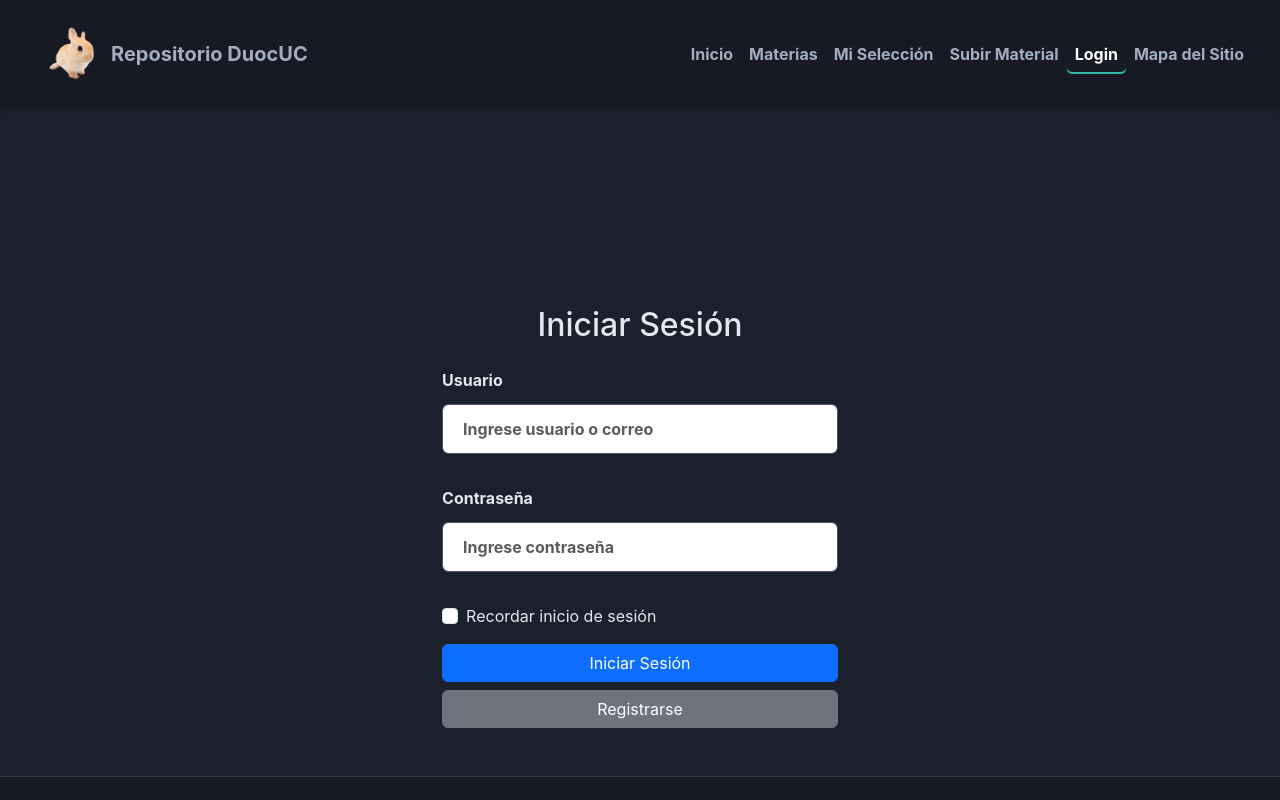
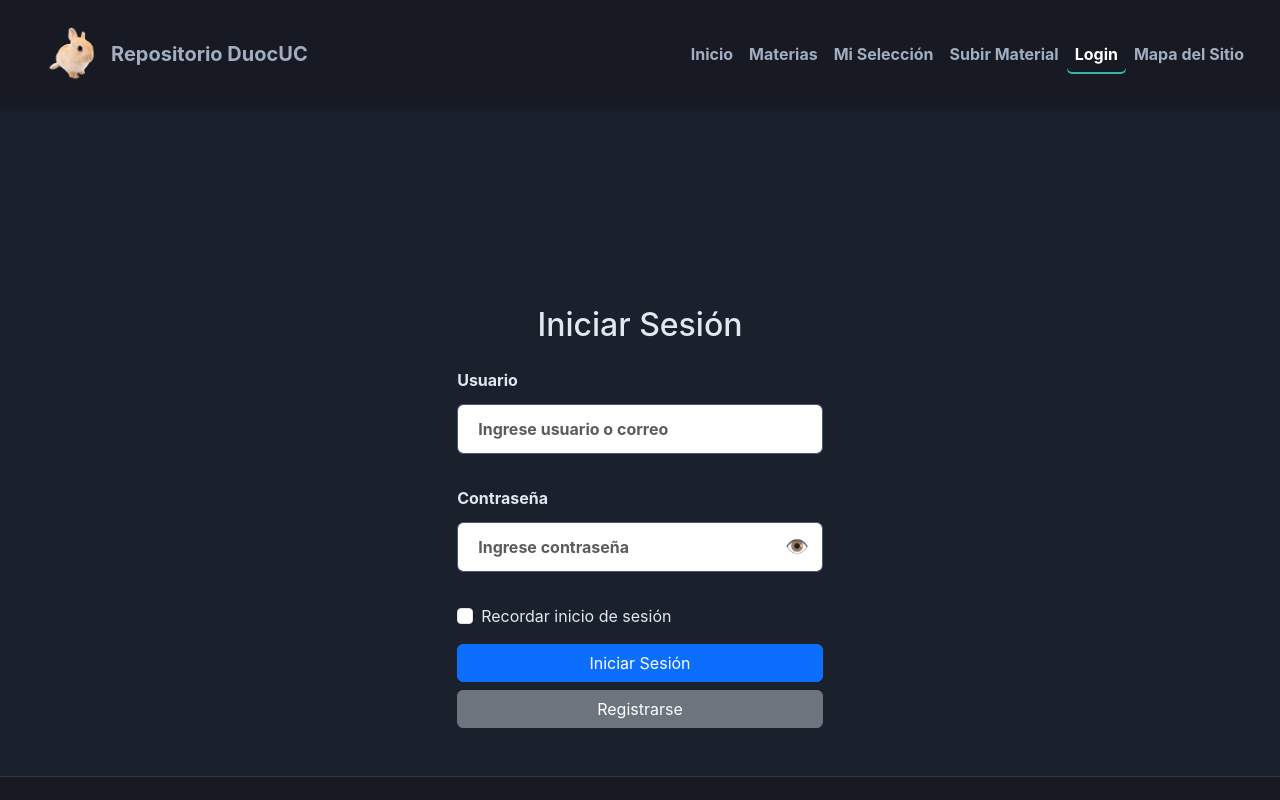
Before and after one commit to FMaulen/repositorio-materias, a React (Vite) app: page /login in a window 1280 px wide. Shown: the top 800 px of the page. Built offline with nearby package versions, Linux system fonts and the light colour scheme.

Commit message:
Add email pre-fill functionality on login after registration

```diff
--- a/src/pages/Login.jsx
+++ b/src/pages/Login.jsx
@@ -1,10 +1,20 @@
-import React, { useState } from "react";
-import { Link } from "react-router-dom";
+import React, { useState, useEffect  } from "react";
+import { Link, useLocation, useNavigate } from "react-router-dom";
 
 const Login = () => {
   const [user, setUser] = useState("");
   const [password, setPassword] = useState("");
   const [error, setError] = useState("");
+  const [showPassword, setShowPassword] = useState(false);
+
+  const location = useLocation();
+  const navigate = useNavigate();
+  //pre-rellena si viene el email por registro
+  useEffect(() => {
+    if (location.state?.email) {
+      setUser(location.state.email);
+    }
+  }, [location.state]);
 
   const handleSubmit = (e) => {
     e.preventDefault();
@@ -19,6 +29,7 @@ const Login = () => {
     console.log("Usuario:", user);
     console.log("Contraseña encriptada (hash):", hashedPassword);
     alert(`Login simulado exitoso para el usuario: ${user}`);
+    navigate('/');
   };
 
   return (
@@ -44,9 +55,14 @@ const Login = () => {
           />
         </div>
           <div className="mb-3">
-          <label htmlFor="password" className="form-label">Contraseña</label>
+          <label htmlFor="password" className="form-label">
+            Contraseña
+          </label>
+
+          {/* Campo con botón de mostrar/ocultar */}
+          <div className="password-wrapper">
             <input
-            type="password"
+              type={showPassword ? "text" : "password"}
               id="password"
               name="password"
               value={password}
@@ -55,7 +71,17 @@ const Login = () => {
               placeholder="Ingrese contraseña"
               required
             />
+            <button
+              type="button"
+              className="toggle-password"
+              onClick={() => setShowPassword(!showPassword)}
+              aria-label={showPassword ? "Ocultar contraseña" : "Mostrar contraseña"}
+            >
+              {showPassword ? "🙈" : "👁️"}
+            </button>
           </div>
+        </div>
+
         <div className="mb-3 form-check">
           <input type="checkbox" id="remember" className="form-check-input" />
           <label htmlFor="remember" className="form-check-label">
--- a/src/pages/Registrarse.jsx
+++ b/src/pages/Registrarse.jsx
@@ -149,7 +149,7 @@ export default function Registrarse() {
     setFormMsg('Datos válidos. Registrado correctamente.');
     setForm({ user: '', mail: '', rut: '', fname: '', lname: '', password: '' });
     setErrors({});
-    setTimeout(() => navigate('/Login'), 1500);
+    setTimeout(() => navigate('/login', { state: { email: form.mail.trim().toLowerCase() } }), 1500);
   };
 
   return (
```
Lines whose indentation alone changed are shown as unchanged.
